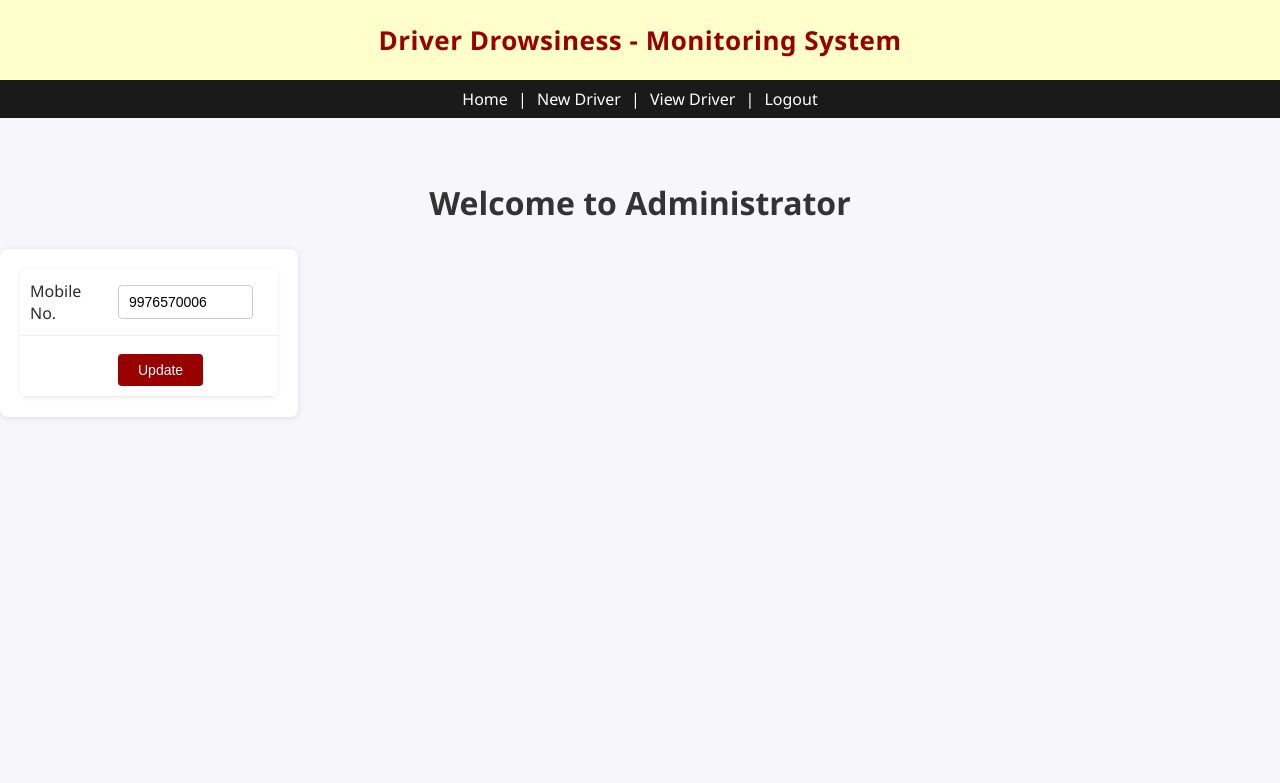
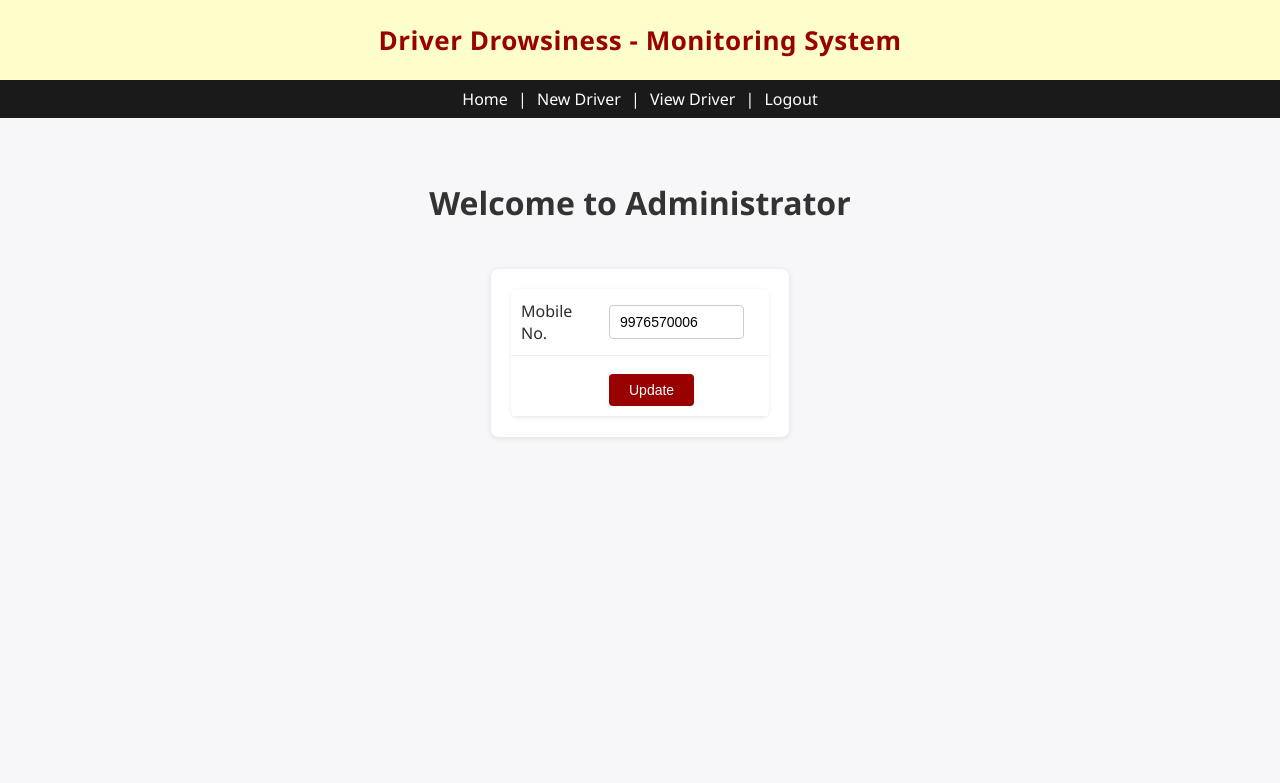
Before and after one commit to jesvinraj/Driver-Drowsiness-Detection, a Flask app: page /admin in a window 1280 px wide. Shown: the top 783 px of the page. Run offline with Flask 3, Linux system fonts and the light colour scheme; data comes from the database, SQL or seed files in the repository.

Commit message:
Update style.css

```diff
--- a/static/style.css
+++ b/static/style.css
@@ -5,6 +5,7 @@ body {
 	background-color: #f7f7f9;
 	color: #2c2c2c;
 	line-height: 1.5;
+	text-align: center;
 }
 
 /* ===== Header ===== */
@@ -46,13 +47,15 @@ h1, h2, h3 {
 	font-weight: 600;
 }
 
-/* ===== Tables (driver list, sleep log, etc.) ===== */
+/* ===== Tables (driver list, sleep log, login tables, etc.) ===== */
 table {
 	border-collapse: collapse;
 	background-color: #ffffff;
 	box-shadow: 0 1px 4px rgba(0, 0, 0, 0.08);
 	border-radius: 6px;
 	overflow: hidden;
+	margin-left: auto;
+	margin-right: auto;
 }
 
 table th {
@@ -76,8 +79,10 @@ form {
 	background-color: #ffffff;
 	display: inline-block;
 	padding: 20px;
+	margin: 20px auto;
 	border-radius: 8px;
 	box-shadow: 0 1px 6px rgba(0, 0, 0, 0.1);
+	text-align: left;
 }
 
 input[type="text"],
@@ -126,6 +131,8 @@ img {
 	font-size: 13px;
 	margin: 4px 0;
 }
+
+/* ===== Login / Register containers ===== */
 .login,
 .register {
 	max-width: 350px;
```
